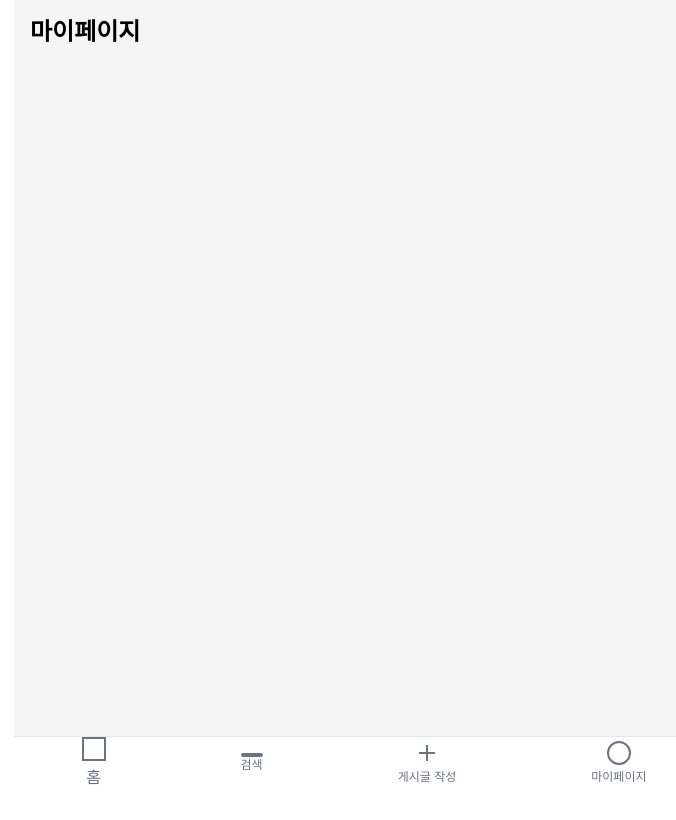
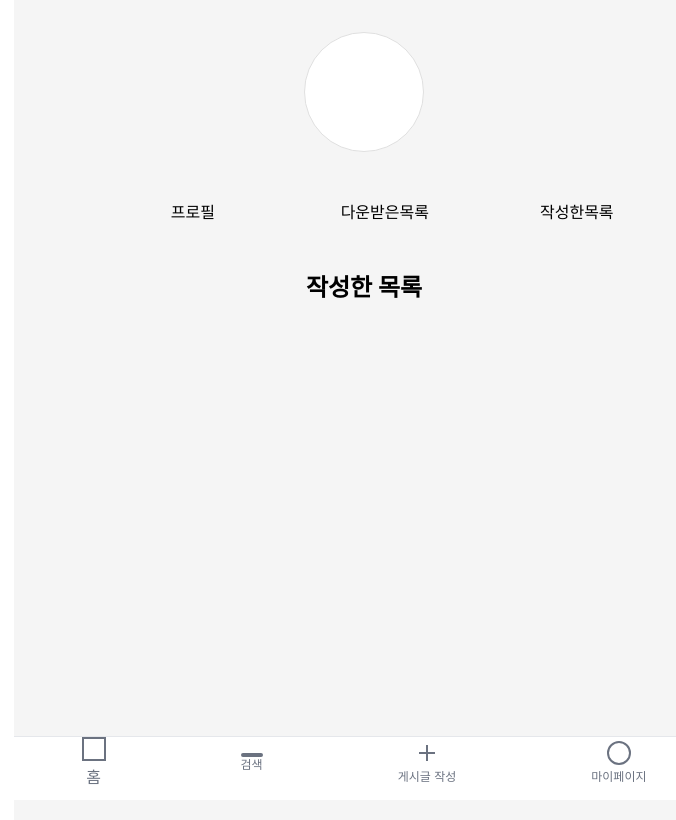
Before and after one commit to sogong24/front, a React (Create React App) app: page /MyPage in a window 1280 px wide. Shown: the top 820 px of the page, without its empty margins (276-952 px from the left). Built offline with nearby package versions, Linux system fonts and the light colour scheme.

Commit message:
FEAT: 마이페이지 뼈대 구현

```diff
--- a/src/App.js
+++ b/src/App.js
@@ -1,3 +1,4 @@
+import React from 'react';
 import { BrowserRouter as Router, Routes, Route } from 'react-router-dom';
 import Layout from './components/common/Layout';
 import HomePage from './pages/HomePage';
--- a/src/pages/MyPage.js
+++ b/src/pages/MyPage.js
@@ -1,13 +1,38 @@
 import React from "react";
-import { BrowserRouter as Router, Routes, Route } from 'react-router-dom';
+import Reactrouter from "react-router-dom";
 import "./Mypage.css";
-
-
+import { useState } from "react";
+import MypageDownload from './MypageDownload';
+import MypageProfile from './MypageProfile';
+import MypageWrite from './MypageWrite';
 
 function Mypage() {
+
+    const [currentComponent, setCurrentComponent] = useState('profile');
+
+    const renderComponent = () => {
+        switch (currentComponent) {
+            case 'profile':
+                return <MypageProfile />;
+            case 'download':
+                return <MypageDownload />;
+            case 'write':
+                return <MypageWrite />;
+            default:
+                return <MypageProfile />;
+        }
+    };
     return (
-        <div className="p-4">
-            <h1 className="text-2xl font-bold">마이페이지</h1>
+        <div className="mypage">
+            <div className="profile"><img/></div>
+            <div className="menu">
+                <div className="menu-button" onClick={() => setCurrentComponent('profile')}>프로필</div>
+                <div className="menu-button" onClick={() => setCurrentComponent('download')}>다운받은목록</div>
+                <div className="menu-button" onClick={() => setCurrentComponent('write')}>작성한목록</div>
+            </div>
+            <div className="content">
+                {renderComponent()}
+            </div>
         </div>
     );
 }
--- a/src/pages/Mypage.css
+++ b/src/pages/Mypage.css
@@ -0,0 +1,32 @@
+.mypage{
+    display: flex;
+    flex-direction: column;
+    align-items: center;
+    height: 100vh;
+    background-color: #f5f5f5;
+    padding: 1rem;
+}
+
+.profile{
+    aspect-ratio: 1/1;
+    margin: 1rem;
+    padding: 1rem;
+    border: 1px solid #e0e0e0;
+    border-radius: 50%;
+    background-color: white;
+    width: 15vh;
+}
+.menu{
+    display: flex;
+    flex-direction: row;
+    margin: 1rem;
+    justify-content:space-between;
+    width: 80%;
+}
+.menu-button{
+    min-width: 20vh;
+    margin: 1rem;
+    display: flex;
+    align-items: center;
+    justify-content: center;
+}
--- /dev/null
+++ b/src/pages/MypageDownload.jsx
@@ -0,0 +1,7 @@
+export default function MypageDownload() {
+    return (
+        <div className="p-4">
+            <h1 className="text-2xl font-bold">다운받은 목록</h1>
+        </div>
+    );
+}
--- /dev/null
+++ b/src/pages/MypageProfile.jsx
@@ -0,0 +1,7 @@
+export default function MypageWrite() {
+    return (
+        <div className="p-4">
+            <h1 className="text-2xl font-bold">작성한 목록</h1>
+        </div>
+    );
+}
--- /dev/null
+++ b/src/pages/MypageWrite.jsx
@@ -0,0 +1,7 @@
+export default function MypageWrite() {
+    return (
+        <div className="p-4">
+            <h1 className="text-2xl font-bold">작성한 목록</h1>
+        </div>
+    );
+}
```
